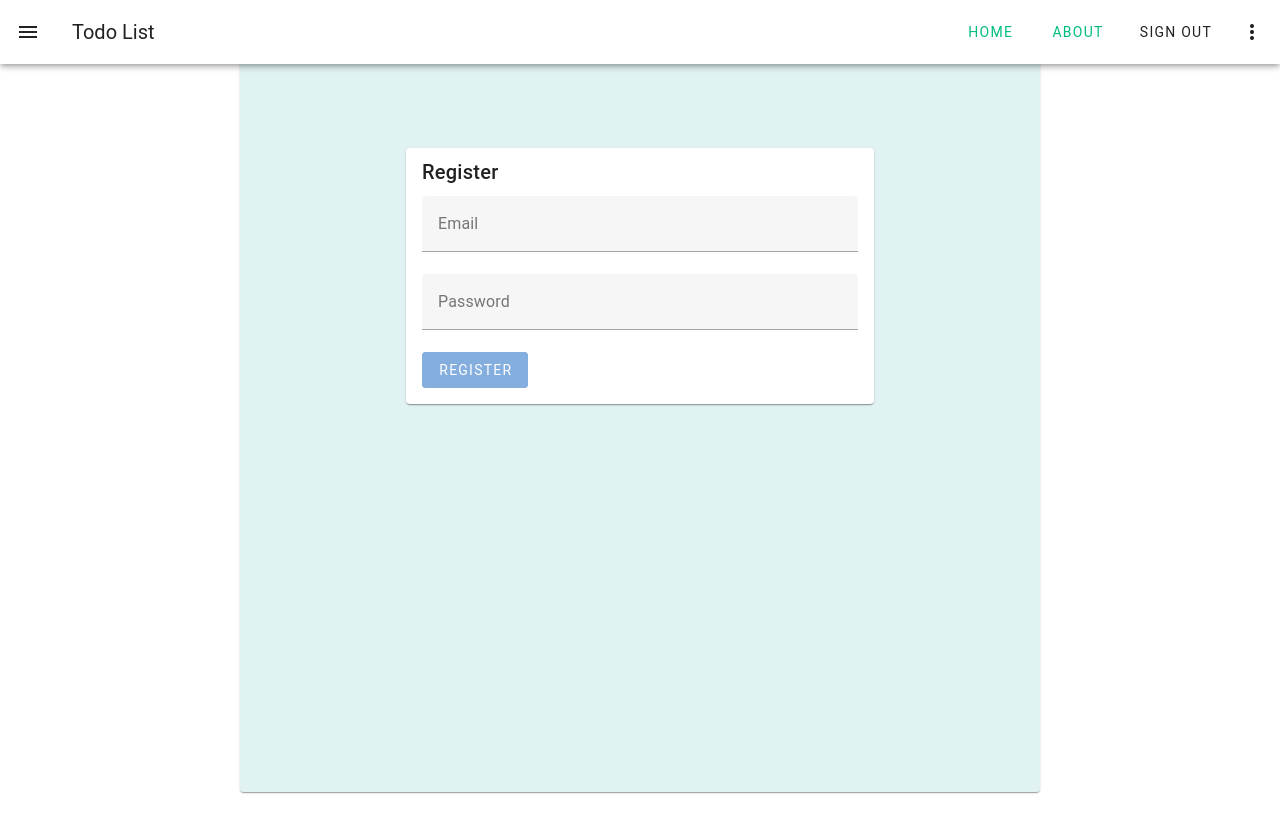
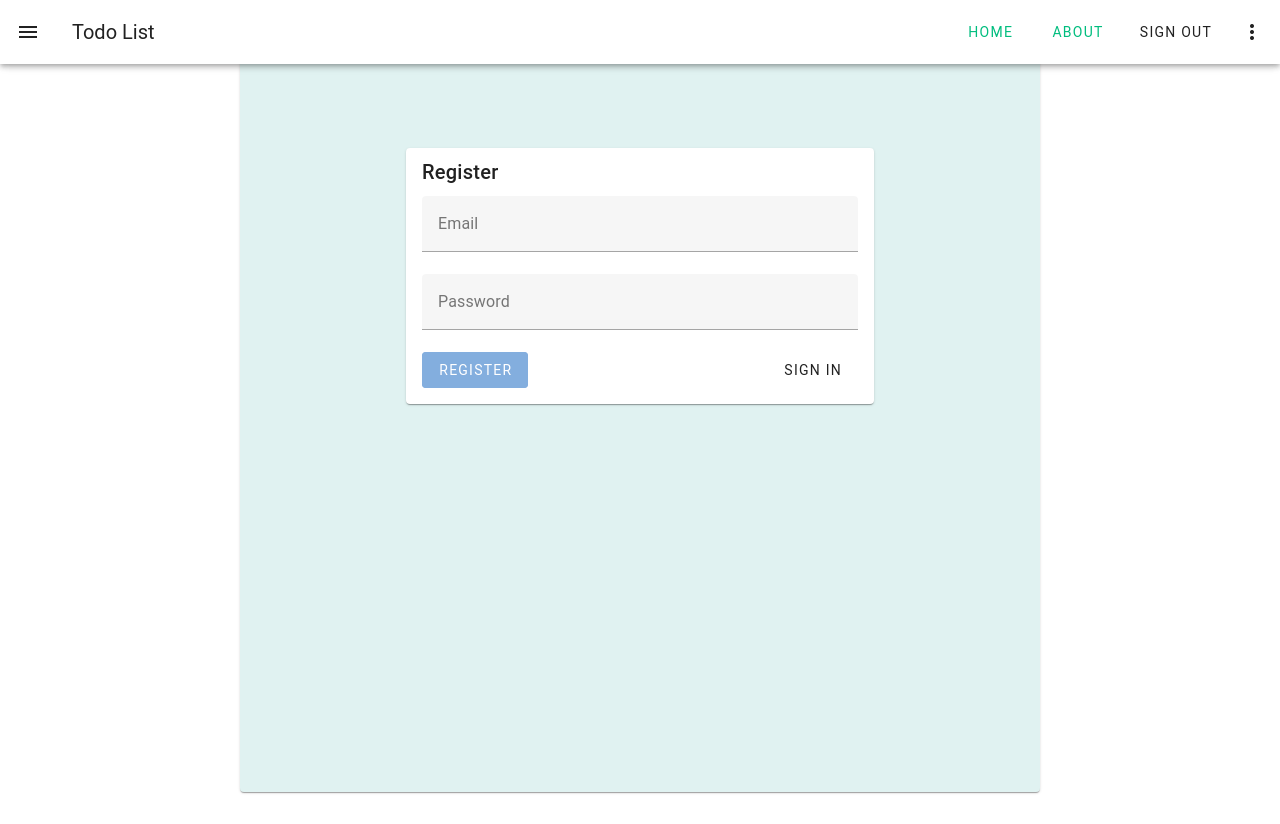
Before and after one commit to risyana/learn-typescript-vue3, a Vue app: page /sign-up in a window 1280 px wide. Built offline with nearby package versions, Linux system fonts and the light colour scheme; no server answers; what vue-cookies, vue3-google-login would draw is missing.

Commit message:
adjust styling

```diff
--- a/src/components/SignIn.vue
+++ b/src/components/SignIn.vue
@@ -23,16 +23,16 @@
 			/>
 
 
-			<div class="d-flex justify-space-between align-items-center">
-				<v-btn @click="handleSignIn" :disabled="!valid" color="primary" :loading="isSubmitting">
-					Sign In
+			<div class="d-flex justify-space-between align-center">
+				<div class="d-flex align-center ga-3">
+					<v-btn @click="handleSignIn" :disabled="!valid" color="primary" :loading="isSubmitting">
+						Sign In
+					</v-btn>
+					<GoogleLogin :callback="handleGoogleLogin" />
+				</div>
+				<v-btn :to="{name: 'sign-up'}" variant="text">
+					Register
 				</v-btn>
-				<div class="d-flex align-items-baseline ga-3">
-					<GoogleLogin :callback="handleGoogleLogin" />
-					<v-btn :to="{name: 'sign-up'}"  >
-						Register
-					</v-btn>
-				</div>
 			</div>
 			</v-form>
 		</v-card-text>
--- a/src/components/SignUp.vue
+++ b/src/components/SignUp.vue
@@ -20,9 +20,14 @@
 				type="password"
 				required
 			/>
-			<v-btn @click="handleSignUp" :disabled="!valid" color="primary" :loading="isSubmitting">
-				Register
-			</v-btn>
+			<div class="d-flex justify-space-between align-center">
+				<v-btn @click="handleSignUp" :disabled="!valid" color="primary" :loading="isSubmitting">
+					Register
+				</v-btn>
+				<v-btn :to="{name: 'sign-in'}" variant="text">
+					Sign in
+				</v-btn>
+			</div>
 			</v-form>
 		</v-card-text>
 		</v-card>
```
